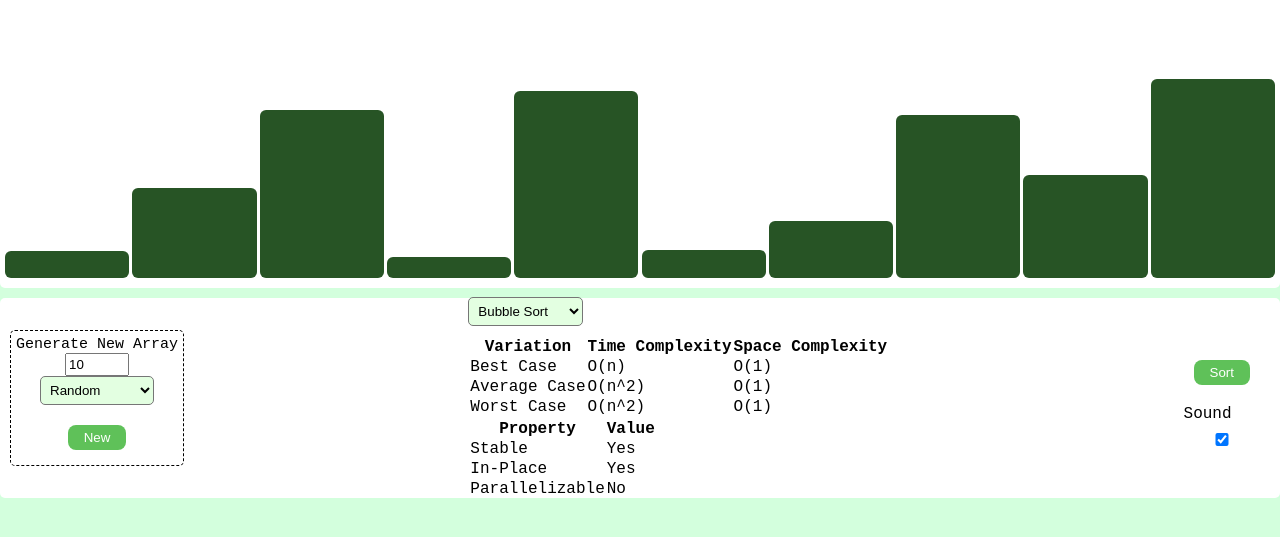
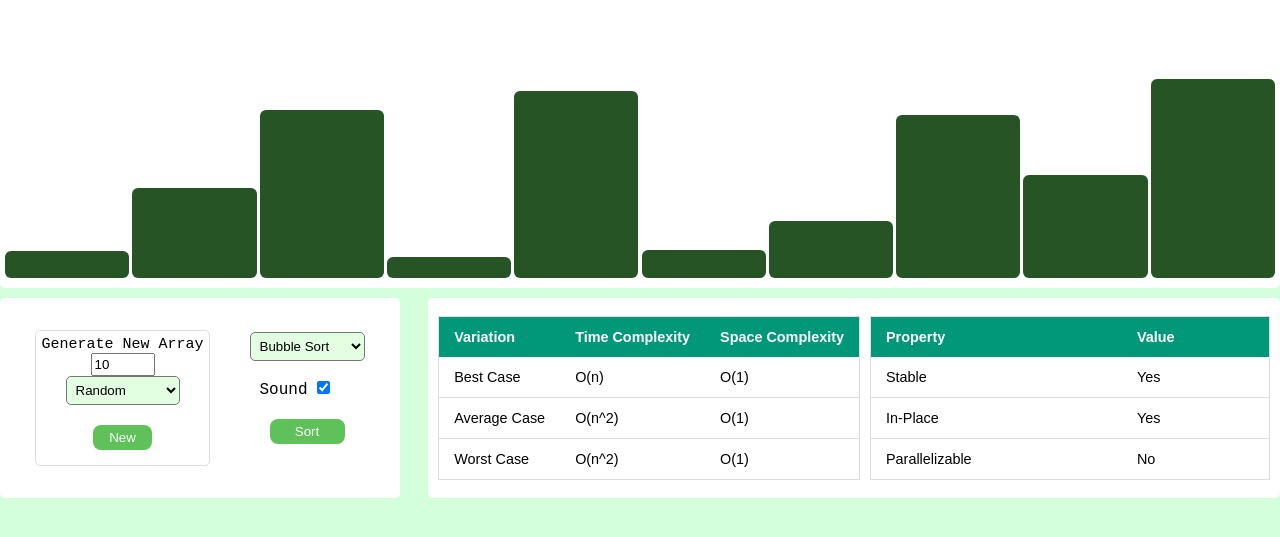
Before and after one commit to joewil08/Sorting-Algorithm-Visualizer, a plain HTML site: page index.html in a window 1280 px wide. Shown: the part 59-596 px from the top of the page. Drawn offline with Linux system fonts and the light colour scheme.

Commit message:
changed layout/styling

```diff
--- a/index.html
+++ b/index.html
@@ -13,7 +13,8 @@
     <h1>Sorting Algorithm Visualizer</h1>
     <div class="container">
         <div class="stage" id="stage"></div>
-        <div class="sidebar">
+        <div class="bottombar">
+            <div class="menu">
                 <div class="generate-new">
                     <p>Generate New Array</p>
                     <input type="number" name="sizeArray" id="numbersBars" min="1" max="250" value="10">
@@ -25,6 +26,7 @@
                     </select>
                     <button id="generateBtn">New</button>
                 </div>
+                <div class="sort-menu">
                     <div class="algorithms-menu">
                         <select name="" class="select-algorithm" id="selectAlgorithm">
                             <option value="bubbleSort" selected>Bubble Sort</option>
@@ -34,6 +36,17 @@
                             <option value="quickSort">Quick Sort</option>
                             <option value="heapSort">Heap Sort</option>
                         </select>
+                    </div>
+                    <div class="buttons">
+                        <span>
+                            <label for="sound-checkbox">Sound</label>
+                            <input type="checkbox" id="sound-checkbox" checked>
+                        </span>
+                        <button id="sortBtn">Sort</button>
+                    </div>
+                </div>
+            </div>
+            <div class="tables">
                 <table>
                     <thead>
                         <tr>
@@ -83,11 +96,6 @@
                     </tbody>
                 </table>
             </div>
-            <div class="buttons">
-                <button id="sortBtn">Sort</button>
-                <label for="sound-checkbox">Sound</label>
-                <input type="checkbox" id="sound-checkbox" checked>
-            </div>
         </div>
 
     </div>
--- a/index.js
+++ b/index.js
@@ -35,7 +35,7 @@ document.getElementById('sound-checkbox').addEventListener('change', function()
 
 function updateComplexityTable() {
     const algorithm = document.getElementById("selectAlgorithm").value;
-    const { bestTime, averageTime, worstTime, bestSpace, averageSpace, worstSpace, stability, inPlace, parallelizable } = complexities[algorithm];
+    const { bestTime, averageTime, worstTime, bestSpace, averageSpace, worstSpace, stable, inPlace, parallelizable } = complexities[algorithm];
 
     document.getElementById("best-time").textContent = bestTime;
     document.getElementById("average-time").textContent = averageTime;
@@ -43,7 +43,7 @@ function updateComplexityTable() {
     document.getElementById("best-space").textContent = bestSpace;
     document.getElementById("average-space").textContent = averageSpace;
     document.getElementById("worst-space").textContent = worstSpace;
-    document.getElementById("stability").textContent = stability;
+    document.getElementById("stable").textContent = stable;
     document.getElementById("in-place").textContent = inPlace;
     document.getElementById("parallelizable").textContent = parallelizable;
 }
--- a/style.css
+++ b/style.css
@@ -20,13 +20,15 @@ body {
     gap: 5px;
 }
 
-.sidebar {
+.menu {
     display: flex;
     flex-direction: row;
-    justify-content: space-between;
+    justify-content: center;
     align-items: center;
+    column-gap: 40px;
     padding: 10px;
     height: 200px;
+    width: 400px;
     border-radius: 5px;
     background: #ffffff;
 }
@@ -65,7 +67,7 @@ body {
     justify-content: center;
     padding: 5px;
     font-size: 15px;
-    border: 1px dashed #000;
+    border: 1px solid #dddddd;
     border-radius: 5px;
 }
 
@@ -102,3 +104,49 @@ button:hover {
     border-radius: 5px;
     background: #e3ffe1;
 }
+
+table {
+    border-collapse: collapse;
+    margin: 25px 0;
+    font-size: 0.9em;
+    font-family: sans-serif;
+    min-width: 400px;
+    border: 1px solid #dddddd;
+}
+
+table thead tr {
+    background-color: #009879;
+    color: #ffffff;
+    text-align: left;
+}
+
+table th,
+table td {
+    padding: 12px 15px;
+}
+
+table tbody tr {
+    border-bottom: 1px solid #dddddd;
+}
+
+.tables {
+    display: flex;
+    flex-direction: row;
+    justify-content: space-between;
+    align-items: center;
+    padding: 10px;
+    column-gap: 10px;
+    height: 200px;
+    border-radius: 5px;
+    background: #ffffff;
+}
+
+.bottombar {
+    display: flex;
+    flex-direction: row;
+    justify-content: space-between;
+    align-items: center;
+    padding: 0px;
+    height: 200px;
+    width: 1280px;
+}
```
Lines whose indentation alone changed are shown as unchanged.
